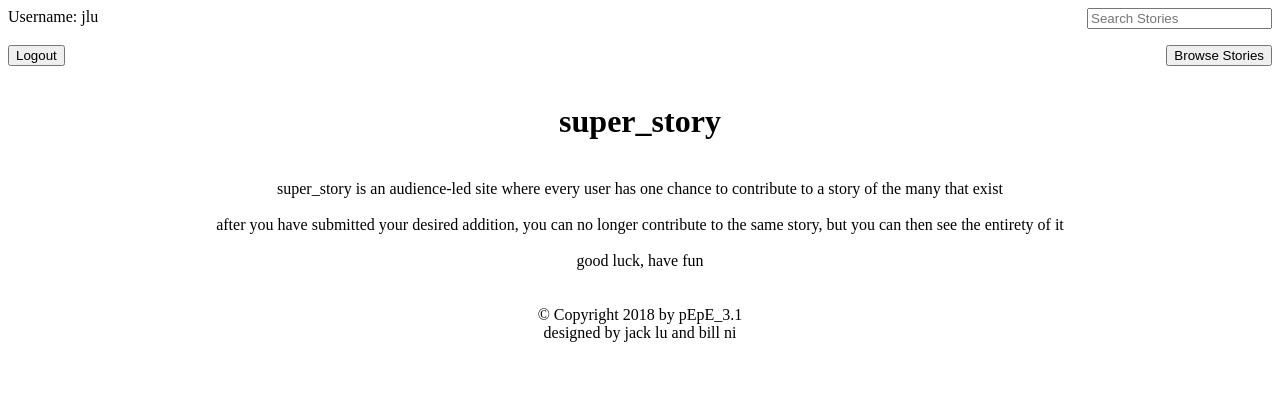
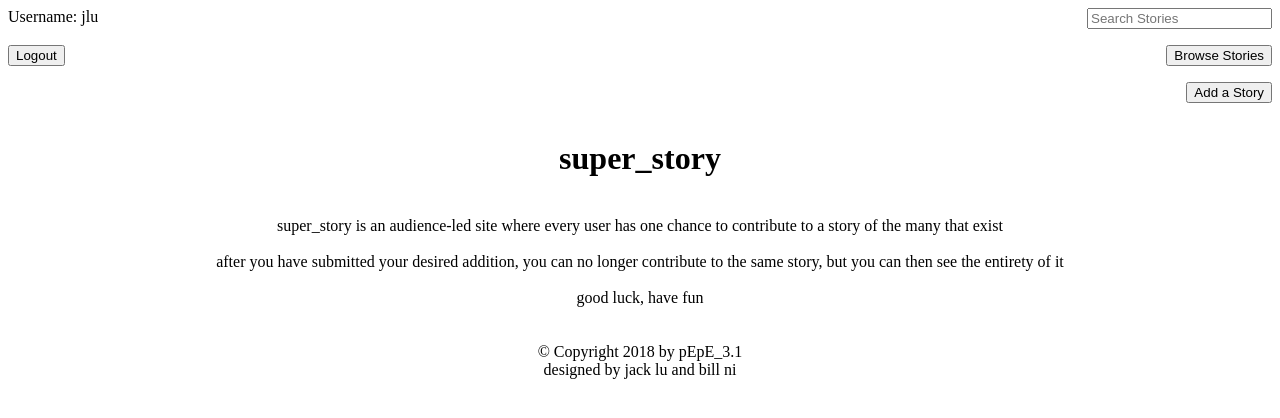
Before and after one commit to JackLu1/pEpE_3.1--LuJ-NiB, a Flask app: page /welcome in a window 1280 px wide. Shown: the top 418 px of the page. Run offline with Flask 2, Linux system fonts and the light colour scheme.

Commit message:
8==D added add story button to welcome page

```diff
--- a/templates/welcome.html
+++ b/templates/welcome.html
@@ -37,6 +37,17 @@ Welcome
       </form>
     </td>
 	</tr>
+
+  <tr>
+    <td></td>
+    <td align="right" valign="top">
+      <form action="/add" name="add">
+        <button type="submit" name="addstory">
+          Add a Story
+        </button>
+      </form>
+    </td>
+  </tr>
 </table>
 
 <h1>super_story</h1>
```
Also changed, not shown: data/data.db.
